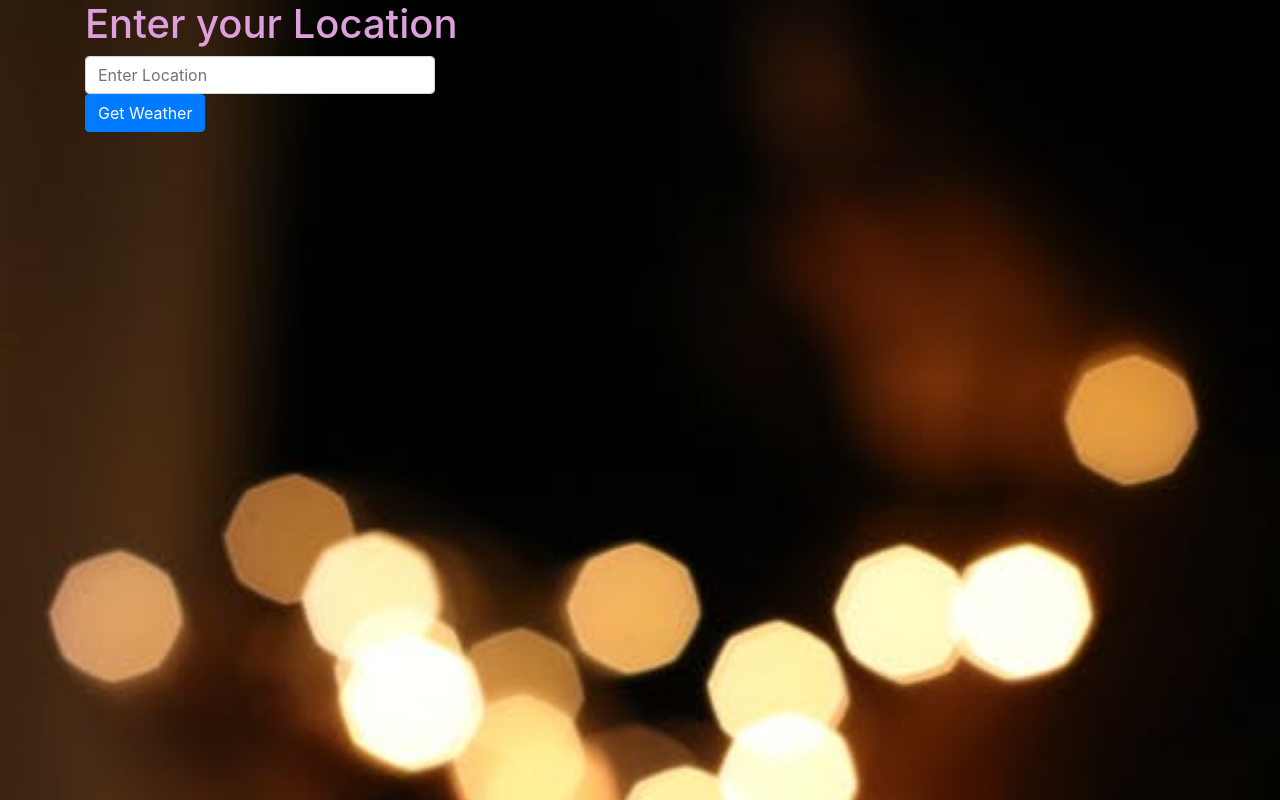
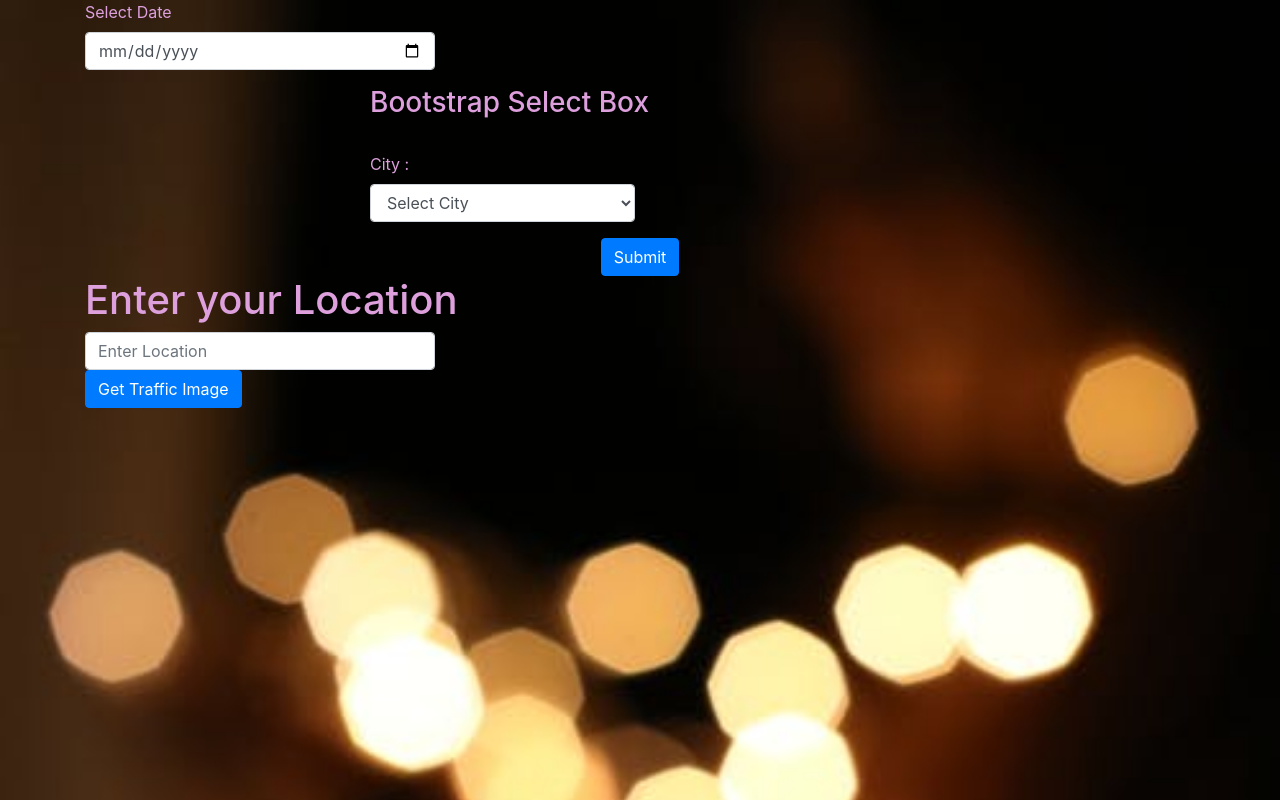
Before and after one commit to psjoshi20/Weather-Forecast-and-Traffic-React--App, a React (Create React App) app: page / in a window 1280 px wide. Built offline with nearby package versions, Linux system fonts and the light colour scheme.

Commit message:
added datepicker

```diff
--- a/src/App.js
+++ b/src/App.js
@@ -1,21 +1,25 @@
-import React, { Component}  from 'react';
+import React, { useState}  from 'react';
 import TownSelector from './Component/TownSelector.js';
+import SelectBox from './Component/City.js';
+// import WeatherCard from './WeatherCard';
 import './App.css';
 import {Container} from 'react-bootstrap';
 // import UseFetch from './hooks/UseFetch';
+import LocationTraffic from './Component/LocationTraffic';
+import WeatherCard from './Component/WeatherCard.js';
+// import WeatherList from "./Component/WeatherList";
+import BootstrapDate from "./Component/Date.js"
 
-import WeatherCard from './Component/WeatherCard.js';
-import WeatherList from "./Component/WeatherList";
+function  App() {
+const[ weather, setWeather ] =useState([]);
 
-const  App= () => {
 
   return (
     <Container className="App">
-      <TownSelector
-      // onSearch={(town) =>
-      // setUrl(`https://api.data.gov.sg/v1/environment/4-day-weather-forecast'`)}
-       />
-
+      <BootstrapDate />
+      <SelectBox />
+       {/* <TownSelector/> */}
+     <LocationTraffic/>
 
     </Container>
 
--- /dev/null
+++ b/src/Component/City.js
@@ -0,0 +1,60 @@
+import React from 'react'
+
+class SelectBox extends React.Component{
+
+    constructor(){
+        super();
+        this.state = {
+            city:null,
+        }
+
+        this.handleInputChange = this.handleInputChange.bind(this);
+    }
+
+    handleInputChange(event) {
+
+        this.setState({
+            city: event.target.value
+        });
+
+    }
+
+
+    submit(){
+        console.warn(this.state)
+    }
+
+    render(){
+        return(
+            <div>
+                <div className="row">
+                    <div className="col-md-6 offset-md-3">
+
+                        <h3>Bootstrap Select Box</h3><br />
+
+                            <div className="form-row">
+                                <div className="form-group col-md-6">
+                                    <label>City :</label>
+                                    <select className="form-control" name="city" onChange={this.handleInputChange}>
+                                        <option selected>Select City</option>
+                                        <option value="1">city 1</option>
+                                        <option value="2">city 2</option>
+                                        <option value="3">city 3</option>
+                                    </select>
+                                </div>
+                            </div>
+
+                            <div className="form-row">
+                                <div className="col-md-12 text-center">
+                                    <button type="submit" className="btn btn-primary" onClick={()=>this.submit()}>Submit</button>
+                                </div>
+                            </div>
+
+                    </div>
+                </div>
+            </div>
+        )
+    }
+}
+
+export default SelectBox;
--- /dev/null
+++ b/src/Component/Date.js
@@ -0,0 +1,24 @@
+import React from 'react'
+import { Form } from 'react-bootstrap';
+
+class BootstrapDate extends React.Component{
+
+    render(){
+
+        return(
+            <div>
+                <div className="row">
+                    <div className="col-md-4">
+                        <Form.Group controlId="dob">
+                            <Form.Label>Select Date</Form.Label>
+                            <Form.Control type="date" name="dob" placeholder="Date of Birth" />
+                        </Form.Group>
+                    </div>
+                </div>
+            </div>
+        )
+    }
+
+}
+
+export default BootstrapDate;
--- a/src/Component/LocationTraffic.js
+++ b/src/Component/LocationTraffic.js
@@ -1,10 +1,59 @@
-import React, { Component } from 'react'
-function LocationTraffic() {
-    return (
-        <div >
-              <p> Traffic Camera screenshots</p>
+import React, { useState } from 'react';
+import {Row,Col,FormControl,Button} from 'react-bootstrap';
+
+const LocationTraffic =()=> {
+const[loc, setLoc] = useState('');
+const [results, setResults] = useState('');
+
+const onSearch =() => {
+  fetch (
+
+    'https://api.data.gov.sg/v1/transport/traffic-images'
+  )
+    .then((response) => response.json())
+
+    .then((result) => console.log(result));
+    // .then((results) => setResults(results));
+};
+
+const onKeyDown = (event) => {
+  if (event.keyCode === 13) {
+    onSearch();
+  }
+};
+
+return(
+    <div className="app-container">
+
+      <div className="weather-traffic-wrapper"></div>
+
+      <Row>
+         <div className="col">
+              <h1>Enter your Location </h1>
          </div>
+       </Row>
+       <Row>
 
-    )
-}
-export default LocationTraffic
+        <Col xs={4} className="text-center">
+          <FormControl
+            placeholder="Enter Location"
+
+            onChange={(event) => setLoc(event.target.value)}
+
+            value={loc}
+             onKeyDown={onKeyDown}
+          />
+        </Col>
+      </Row>
+      <Row>
+        <Col>
+                <Button onClick={() => onSearch(loc)}> Get Traffic Image</Button>
+        </Col>
+      </Row>
+
+
+      </div>
+)
+
+};
+export default LocationTraffic;
--- a/src/Component/WeatherCard.js
+++ b/src/Component/WeatherCard.js
@@ -4,25 +4,25 @@ import {Card} from 'react-bootstrap';
 const WeatherCard = ({dt, low, high, forecast, icon}) => {
   const date = new Date(dt);
   return (
-    <Card style={{width: '18rem'}}>
-      <Card.Img
-        variant="top"
+    <div class="container">
+    <div class="row">
+      <div class="offset-lg-4 col-lg-4 col-sm-5 col-12">
+        <div class="card">
 
-      />
-      <Card.Body>
-        <Card.Title>{forecast}</Card.Title>
-
-        <p>
-          {date.toLocaleDateString()} - {date.toLocaleTimeString()}
-        </p>
-
-        <p>Min: {low}</p>
-
-        <p>Max: {high}</p>
-      </Card.Body>
-    </Card>
-  );
-};
+            <label class="text-light">Photo</label>
+            <label class="text-light date text-center">07 MAR</label>
+            <div class="card-block">
+                <h4>Card title</h4>
+                <span class="text-danger">This is the card</span>
+                <p>Lorem ipsum dolor sit amet, epteur sint occaecat cupidatat non proident deserunt mollit anim id est laborum.</p>
+                <button type="button" class="btn btn-warning text-light">Click For More</button>
+            </div>
+         </div>
+      </div>
+    </div>
+  </div>
+  )
+}
 
 
 export default WeatherCard;
```
Also changed, not shown: 2 other files (tests, documents, lock files or other folders).
